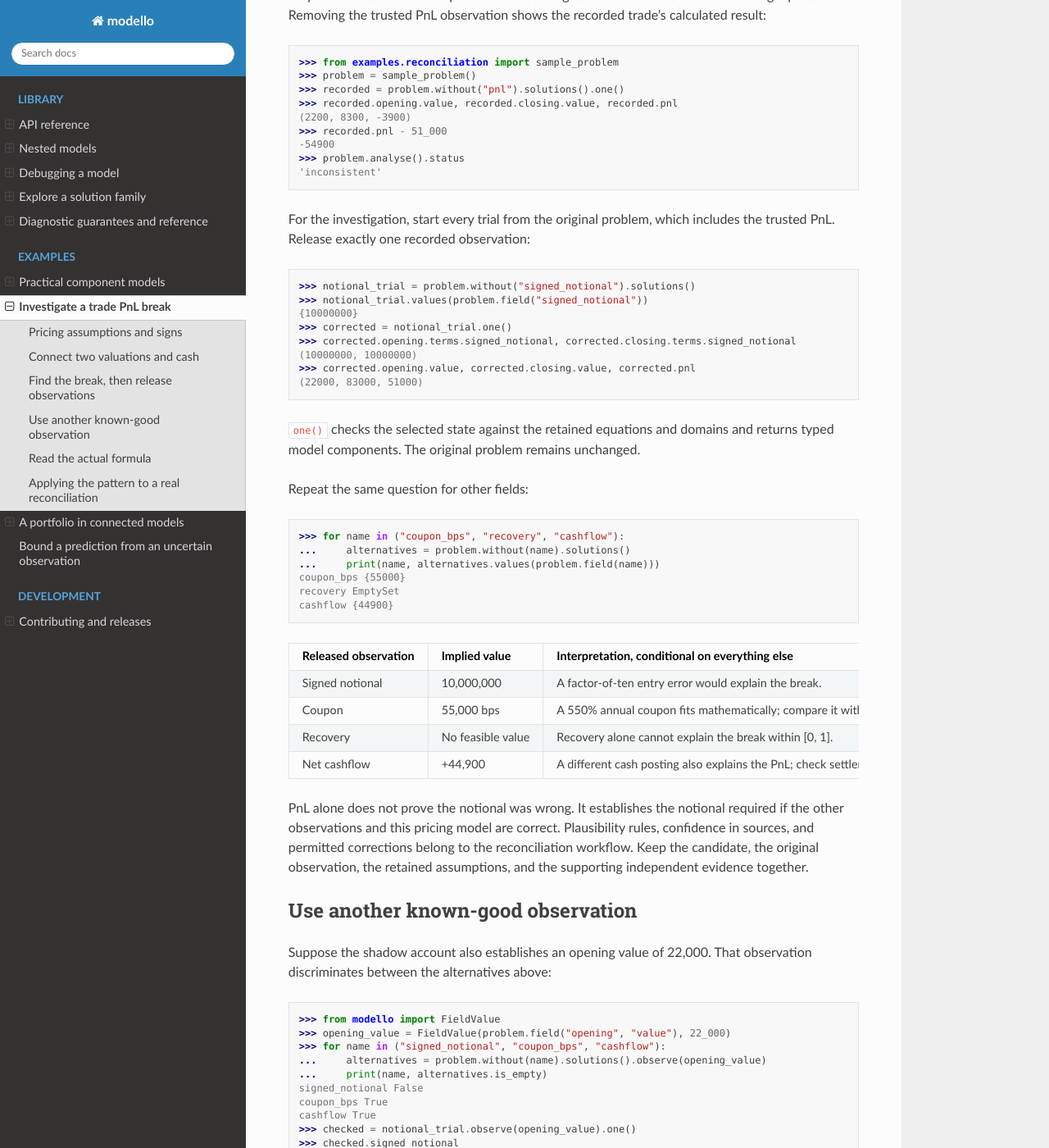
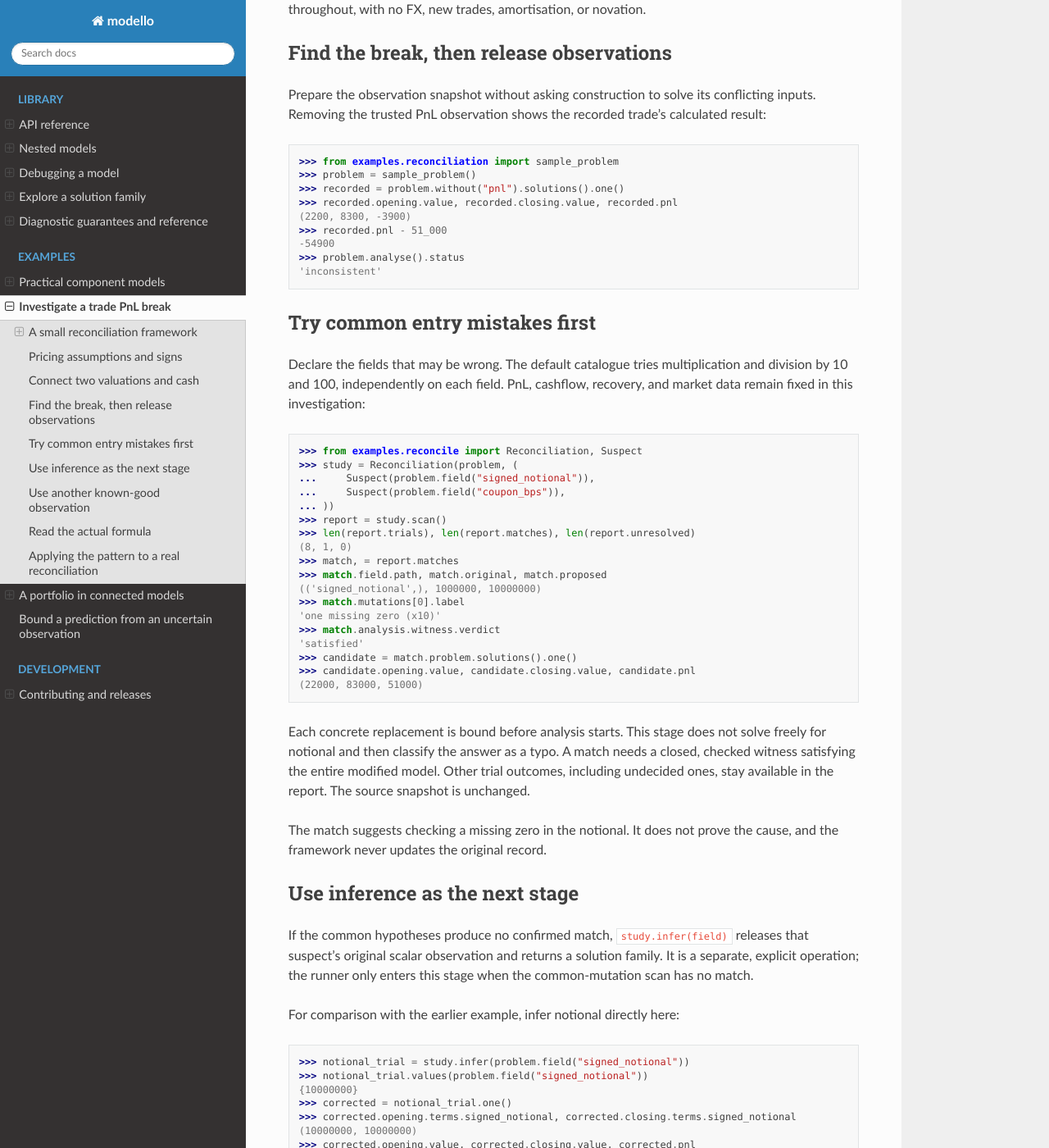
Before and after one commit to Code0x58/modello, a Sphinx documentation site: the page built from docs/examples/reconciliation/index.rst, in a window 1280 px wide and 1400 px high, scrolled down 2353 px. Shown: the whole window at 82% size. Built offline with Sphinx 7.4.7 and the Read the Docs theme 3.1.0, drawn with Linux system fonts in a browser that asks for light colours; some of the changed text lies outside the part shown.

Commit message:
Try common entry mutations before inverse reconciliation

```diff
--- a/docs/examples/applications/index.rst
+++ b/docs/examples/applications/index.rst
@@ -104,6 +104,11 @@ The inferred price is an explanation conditional on the other observations.
 If both the quantity and price are suspect, the total alone generally cannot
 identify which was wrong. The original component remains unchanged.
 
+Before freely inferring a price, the :doc:`reconciliation framework
+<../reconciliation/framework>` can try common decimal shifts and configured
+quote-unit corrections. The runnable application also demonstrates a GBX/GBP
+price hypothesis and a 25-item lot-size hypothesis for quantity.
+
 Material requirements and measured yield
 -----------------------------------------
 
--- a/docs/examples/reconciliation/index.rst
+++ b/docs/examples/reconciliation/index.rst
@@ -1,10 +1,11 @@
 Investigate a trade PnL break
 ==============================
 
-A trusted output can be an input to the investigation. Keep that output fixed,
-release a suspect observation, and ask what value would satisfy the same
-equations. Repeat for other observations. The useful result is a set of
-conditional explanations that operations can compare with independent records.
+A trusted output can be an input to the investigation. Keep it fixed and first
+try common entry mistakes on selected fields: an extra zero, a missing zero,
+or a known unit or lot-size conversion. If those hypotheses do not explain the
+break, release an observation and infer the value the equations require.
+Both stages give conditional explanations to compare with independent records.
 
 This example uses a deliberately small CDS model with visible pricing
 equations. It demonstrates the full workflow without requiring a production
@@ -13,6 +14,15 @@ pricing engine:
 .. code-block:: console
 
    $ python -m examples.reconciliation
+
+The reusable :doc:`small reconciliation framework <framework>` separates these
+stages and also demonstrates price-unit and lot-size checks. It lives under
+``examples/`` while the workflow is being explored.
+
+.. toctree::
+   :maxdepth: 1
+
+   framework
 
 Pricing assumptions and signs
 ------------------------------
@@ -124,10 +134,52 @@ trade's calculated result:
 >>> problem.analyse().status
 'inconsistent'
 
-For the investigation, start every trial from the original problem, which
-includes the trusted PnL. Release exactly one recorded observation:
+Try common entry mistakes first
+--------------------------------
 
->>> notional_trial = problem.without("signed_notional").solutions()
+Declare the fields that may be wrong. The default catalogue tries multiplication
+and division by 10 and 100, independently on each field. PnL, cashflow, recovery,
+and market data remain fixed in this investigation:
+
+>>> from examples.reconcile import Reconciliation, Suspect
+>>> study = Reconciliation(problem, (
+...     Suspect(problem.field("signed_notional")),
+...     Suspect(problem.field("coupon_bps")),
+... ))
+>>> report = study.scan()
+>>> len(report.trials), len(report.matches), len(report.unresolved)
+(8, 1, 0)
+>>> match, = report.matches
+>>> match.field.path, match.original, match.proposed
+(('signed_notional',), 1000000, 10000000)
+>>> match.mutations[0].label
+'one missing zero (x10)'
+>>> match.analysis.witness.verdict
+'satisfied'
+>>> candidate = match.problem.solutions().one()
+>>> candidate.opening.value, candidate.closing.value, candidate.pnl
+(22000, 83000, 51000)
+
+Each concrete replacement is bound before analysis starts. This stage does not
+solve freely for notional and then classify the answer as a typo. A match needs
+a closed, checked witness satisfying the entire modified model. Other trial
+outcomes, including undecided ones, stay available in the report. The source
+snapshot is unchanged.
+
+The match suggests checking a missing zero in the notional. It does not prove
+the cause, and the framework never updates the original record.
+
+Use inference as the next stage
+-------------------------------
+
+If the common hypotheses produce no confirmed match, ``study.infer(field)``
+releases that suspect's original scalar observation and returns a solution
+family. It is a separate, explicit operation; the runner only enters this stage
+when the common-mutation scan has no match.
+
+For comparison with the earlier example, infer notional directly here:
+
+>>> notional_trial = study.infer(problem.field("signed_notional"))
 >>> notional_trial.values(problem.field("signed_notional"))
 {10000000}
 >>> corrected = notional_trial.one()
@@ -139,7 +191,9 @@ includes the trusted PnL. Release exactly one recorded observation:
 ``one()`` checks the selected state against the retained equations and domains
 and returns typed model components. The original problem remains unchanged.
 
-Repeat the same question for other fields:
+For a broader investigation, explicitly consider other fields too. These manual
+trials also release recovery or cashflow, which were held fixed in the common
+mutation scan:
 
 >>> for name in ("coupon_bps", "recovery", "cashflow"):
 ...     alternatives = problem.without(name).solutions()
--- a/docs/nesting.rst
+++ b/docs/nesting.rst
@@ -141,4 +141,5 @@ constraints, and multiple possible solutions.
 The :doc:`practical applications <examples/applications/index>` apply the same
 pattern to invoices, production yield, and connected circuits. The
 :doc:`trade reconciliation example <examples/reconciliation/index>` keeps a
-trusted PnL fixed and releases individual observations to investigate a break.
+trusted PnL fixed, tries common entry mistakes, and then offers inference for
+individual observations to investigate a break.
```
Also changed, not shown: README.md (+4 -2 lines), docs/examples/reconciliation/framework.rst (added, +180 -0 lines), 5 other files.
